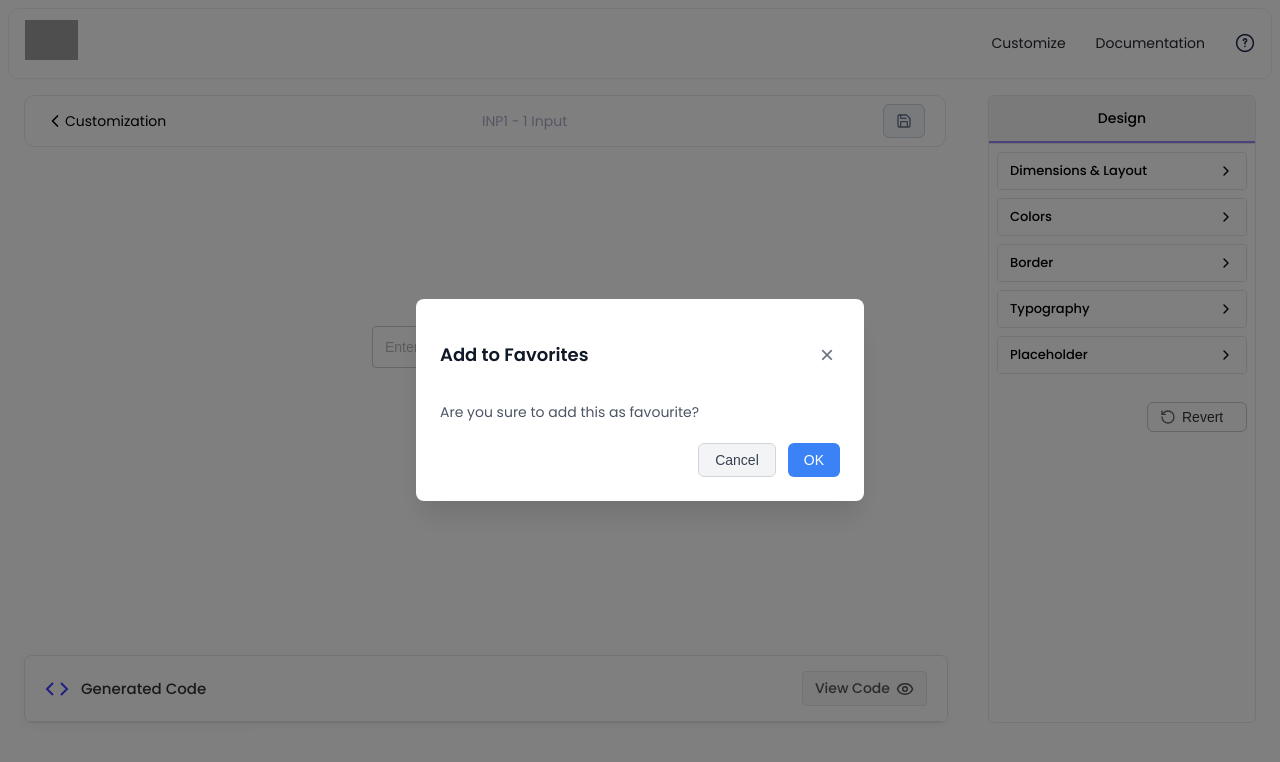
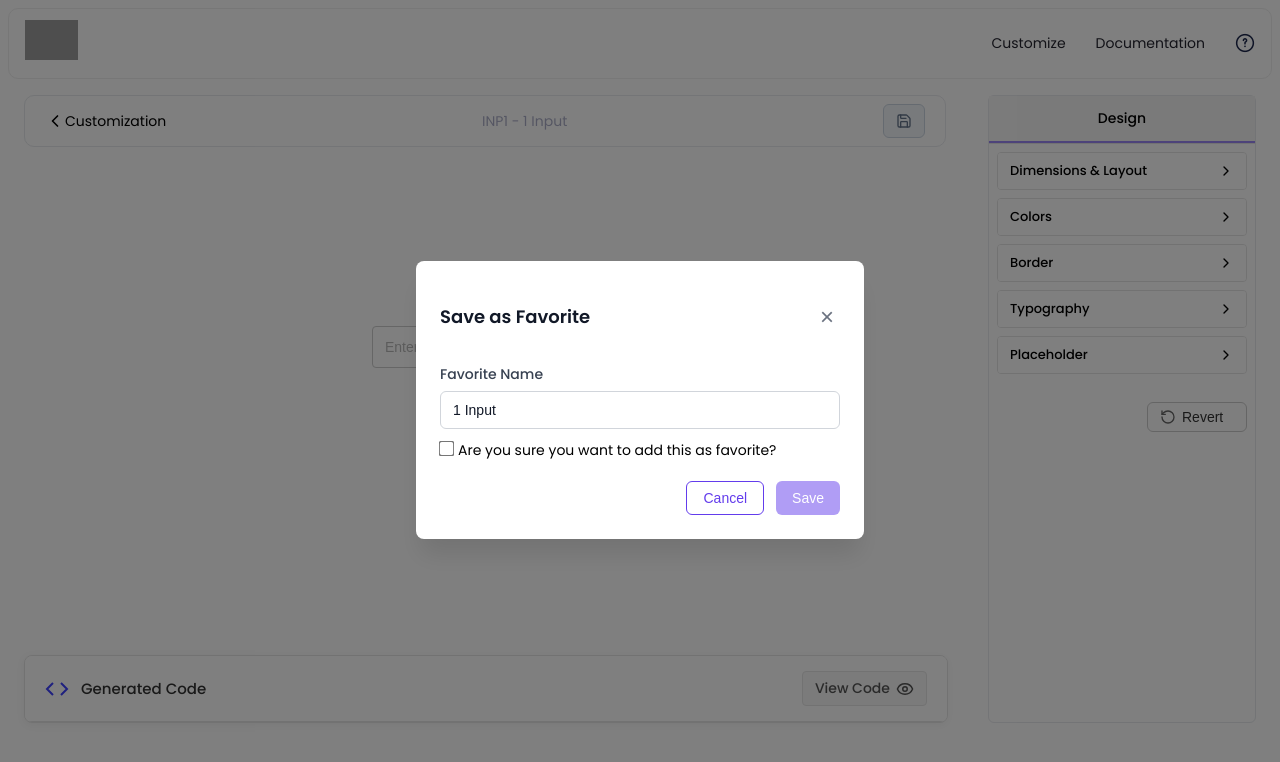
Before and after one commit to srimali12345/UI-Components-Library, a React app: page /customize-input/1 in a window 1280 px wide. Both pictures are taken after a click on the button 903 px from the left and 121 px from the top of the page. Shown: the top 762 px of the page. Built offline with nearby package versions, Linux system fonts and the light colour scheme; grey boxes are pictures that could not be loaded.

Commit message:
popup changes and nav menu active style changes

```diff
--- a/src/commonComponents/ConfirmationDialog.js
+++ b/src/commonComponents/ConfirmationDialog.js
@@ -30,7 +30,7 @@ const ConfirmationDialog = ({
           <button
             className="btn-save"
             onClick={onConfirm}
-            style={{ backgroundColor: "#ef4444" }}
+
           >
             {confirmText}
           </button>
--- a/src/commonComponents/FavouriteButton.js
+++ b/src/commonComponents/FavouriteButton.js
@@ -1,7 +1,7 @@
 import React, { useState, useEffect } from "react";
 import { Save } from "lucide-react";
 import { useFavorites } from "../contexts/FavouriteContext";
-import { useLocation, useNavigate } from "react-router-dom";
+import { useLocation } from "react-router-dom";
 
 const SaveAsFavorite = ({
   componentType,
@@ -16,19 +16,16 @@ const SaveAsFavorite = ({
   onSaveComplete,
 }) => {
   const location = useLocation();
-  const navigate = useNavigate();
   const [showModal, setShowModal] = useState(false);
-  const [showConfirmation, setShowConfirmation] = useState(false);
-  const [saveOption, setSaveOption] = useState(""); // 'save' or 'saveAsNew'
   const [favoriteName, setFavoriteName] = useState(customLabel || "");
+  const [confirmAdd, setConfirmAdd] = useState(false);
+  const [saveOption, setSaveOption] = useState("saveAsNew");
 
-  const { addFavorite, updateFavorite, isFavorite, getFavoriteById } =
-    useFavorites();
+  const { addFavorite, updateFavorite, isFavorite, getFavoriteById } = useFavorites();
 
   const fromFavorite = location.state?.fromFavorite;
   const favoriteId = location.state?.favoriteId;
   const existingFavorite = favoriteId ? getFavoriteById(favoriteId) : null;
-  const sourceActiveTab = location.state?.active || activeTabOnBack;
 
   const componentUniqueId = `${componentType}-${componentId}`;
   const isAlreadyFavorite = isFavorite(componentUniqueId);
@@ -36,7 +33,10 @@ const SaveAsFavorite = ({
   useEffect(() => {
     if (triggerOpen) {
       setShowModal(true);
-      setSaveOption(fromFavorite && existingFavorite ? "save" : "saveAsNew");
+      if (fromFavorite && existingFavorite) {
+        setSaveOption("save"); // default to update existing
+        setFavoriteName(existingFavorite.favoriteName);
+      }
     }
   }, [triggerOpen]);
 
@@ -44,9 +44,7 @@ const SaveAsFavorite = ({
     switch (componentType) {
       case "button":
         return {
-          html: `<button class="${componentId}-btn">${
-            currentTitle || "Button"
-          }</button>`,
+          html: `<button class="${componentId}-btn">${currentTitle || "Button"}</button>`,
           css: `/* CSS for ${componentId} button */`,
           scss: `/* SCSS for ${componentId} button */`,
         };
@@ -65,57 +63,29 @@ const SaveAsFavorite = ({
     }
   };
 
-  const handleSaveClick = () => {
-    if (fromFavorite && existingFavorite) {
-      setShowModal(true);
-    } else {
-      setShowConfirmation(true);
-    }
-  };
-
-  const handleConfirmSave = () => {
-    setShowConfirmation(false);
-    setSaveOption("saveAsNew");
-    setShowModal(true);
-  };
-
   const handleSave = () => {
     const savedCode = generateCodeForComponent();
 
     if (saveOption === "save" && existingFavorite) {
-      const updatedFavorite = {
+      const updated = {
         ...existingFavorite,
         savedStyles: currentStyles,
-        buttonText:
-          componentType === "button"
-            ? currentTitle
-            : existingFavorite.buttonText,
-        cardTitle:
-          componentType === "card" ? currentTitle : existingFavorite.cardTitle,
-        cardContent:
-          componentType === "card"
-            ? currentContent
-            : existingFavorite.cardContent,
-        savedCode: savedCode,
+        buttonText: componentType === "button" ? currentTitle : existingFavorite.buttonText,
+        cardTitle: componentType === "card" ? currentTitle : existingFavorite.cardTitle,
+        cardContent: componentType === "card" ? currentContent : existingFavorite.cardContent,
+        savedCode,
         updatedAt: new Date().toISOString(),
       };
 
-      updateFavorite(favoriteId, updatedFavorite);
-      setShowModal(false);
+      updateFavorite(favoriteId, updated);
       alert("Favorite updated successfully!");
-      onSaveComplete?.();
     } else {
-      if (!favoriteName.trim()) return;
+      if (!favoriteName.trim() || !confirmAdd) return;
 
-      const favoriteComponent = {
+      const newFavorite = {
         id: `${componentType}-${componentId}-${Date.now()}`,
         componentType: componentType.toUpperCase(),
-        type:
-          componentType === "button"
-            ? "Button"
-            : componentType === "card"
-            ? "Card"
-            : componentType,
+        type: componentType === "button" ? "Button" : "Card",
         subtype: componentId,
         favoriteName: favoriteName.trim(),
         buttonType: componentType === "button" ? componentId : undefined,
@@ -124,24 +94,26 @@ const SaveAsFavorite = ({
         cardTitle: componentType === "card" ? currentTitle : undefined,
         cardContent: componentType === "card" ? currentContent : undefined,
         savedStyles: currentStyles,
-        savedCode: savedCode,
+        savedCode,
         label: favoriteName.trim(),
         addedAt: new Date().toISOString(),
       };
 
-      addFavorite(favoriteComponent);
+      addFavorite(newFavorite);
+      alert("Component saved to favorites!");
+    }
+
     setShowModal(false);
     setFavoriteName("");
-      alert("Component saved to favorites!");
+    setConfirmAdd(false);
     onSaveComplete?.();
-    }
   };
 
   return (
     <>
       <button
         className="save-favorite-btn"
-        onClick={handleSaveClick}
+        onClick={() => setShowModal(true)}
         title={fromFavorite ? "Save changes" : "Save as favorite"}
       >
         <Save
@@ -151,41 +123,11 @@ const SaveAsFavorite = ({
         />
       </button>
 
-      {showConfirmation && (
-        <div className="modal-overlay-favourite">
-          <div className="modal-content">
-            <div className="modal-header">
-              <h3>Add to Favorites</h3>
-              <button
-                className="modal-close"
-                onClick={() => setShowConfirmation(false)}
-              >
-                ×
-              </button>
-            </div>
-            <div className="modal-body">
-              <p>Are you sure to add this as favourite?</p>
-            </div>
-            <div className="modal-footer">
-              <button
-                className="btn-cancel"
-                onClick={() => setShowConfirmation(false)}
-              >
-                Cancel
-              </button>
-              <button className="btn-save" onClick={handleConfirmSave}>
-                OK
-              </button>
-            </div>
-          </div>
-        </div>
-      )}
-
       {showModal && (
         <div className="modal-overlay-favourite">
           <div className="modal-content">
             <div className="modal-header">
-              <h3>{fromFavorite ? "Save Options" : "Save as Favorite"}</h3>
+              <h3>Save as Favorite</h3>
               <button
                 className="modal-close"
                 onClick={() => setShowModal(false)}
@@ -196,7 +138,6 @@ const SaveAsFavorite = ({
             <div className="modal-body">
               {fromFavorite && existingFavorite ? (
                 <div className="save-options">
-                  <div className="option-group">
                   <label className="option-label">
                     <input
                       type="radio"
@@ -209,22 +150,25 @@ const SaveAsFavorite = ({
                       Save - Update existing "{existingFavorite.favoriteName}"
                     </span>
                   </label>
-                  </div>
-                  <div className="option-group">
-                    <label className="option-label">
+                  <label className="option-label save-new">
                     <input
                       type="radio"
                       name="saveOption"
                       value="saveAsNew"
                       checked={saveOption === "saveAsNew"}
-                        onChange={(e) => setSaveOption(e.target.value)}
+                      onChange={(e) => {
+                        setSaveOption(e.target.value);
+                        setFavoriteName("");
+                        setConfirmAdd(false);
+                      }}
                     />
                     <span>Save as New - Create a new favorite</span>
                   </label>
                 </div>
+              ) : null}
 
-                  {saveOption === "saveAsNew" && (
-                    <div className="name-input-section">
+              {saveOption === "saveAsNew" || !fromFavorite ? (
+                <>
                   <label className="input-label">Favorite Name</label>
                   <input
                     type="text"
@@ -232,33 +176,23 @@ const SaveAsFavorite = ({
                     value={favoriteName}
                     onChange={(e) => setFavoriteName(e.target.value)}
                     placeholder={`Enter name for this ${componentType}`}
-                        onKeyDown={(e) => {
-                          if (e.key === "Enter") {
-                            handleSave();
-                          }
-                        }}
                   />
+                  <div className="radio-confirm-section">
+                    <label className="option-label">
+                      <input
+                      className="confirm-checkbox"
+                        type="checkbox"
+                        checked={confirmAdd}
+                        onChange={(e) => setConfirmAdd(e.target.checked)}
+                      />
+                      <span>Are you sure you want to add this as favorite?</span>
+                    </label>
                   </div>
-                  )}
+
+                </>
+              ) : null}
             </div>
-              ) : (
-                <div>
-                  <label className="input-label">Favorite Name</label>
-                  <input
-                    type="text"
-                    className="favorite-name-input"
-                    value={favoriteName}
-                    onChange={(e) => setFavoriteName(e.target.value)}
-                    placeholder={`Enter name for this ${componentType}`}
-                    onKeyDown={(e) => {
-                      if (e.key === "Enter") {
-                        handleSave();
-                      }
-                    }}
-                  />
-                </div>
-              )}
-            </div>
+
             <div className="modal-footer">
               <button
                 className="btn-cancel"
@@ -269,7 +203,11 @@ const SaveAsFavorite = ({
               <button
                 className="btn-save"
                 onClick={handleSave}
-                disabled={saveOption === "saveAsNew" && !favoriteName.trim()}
+                disabled={
+                  saveOption === "saveAsNew"
+                    ? !favoriteName.trim() || !confirmAdd
+                    : false
+                }
               >
                 {saveOption === "save" ? "Update" : "Save"}
               </button>
--- a/src/styles/pages/favourite.scss
+++ b/src/styles/pages/favourite.scss
@@ -416,21 +416,22 @@
 
       .btn-cancel {
         padding: 8px 16px;
-        background-color: #f3f4f6;
-        border: 1px solid #d1d5db;
+        background-color: #ffffff;
+        border: 1px solid #633cec;
         border-radius: 6px;
         font-size: 14px;
         cursor: pointer;
-        color: #374151;
+        color: #633cec;
 
         &:hover {
-          background-color: #e5e7eb;
+          background-color: #ffffff;
+          border: 1px solid #633cec;
         }
       }
 
       .btn-save {
         padding: 8px 16px;
-        background-color: #3b82f6;
+        background-color: rgba(99, 60, 236, 1);
         color: #ffffff;
         border: none;
         border-radius: 6px;
@@ -439,11 +440,11 @@
         transition: background-color 0.2s;
 
         &:hover:not(:disabled) {
-          background-color: #2563eb;
+          background-color: rgba(99, 60, 236, 1);
         }
 
         &:disabled {
-          background-color: #93c5fd;
+          background-color: rgba(99, 60, 236, 0.5);
           cursor: not-allowed;
         }
       }
@@ -497,3 +498,13 @@
 .component-title {
   margin: 0px !important;
 }
+.radio-confirm-section {
+  margin-top: 10px;
+}
+.save-new {
+  margin-bottom: 20px;
+}
+.confirm-checkbox {
+  margin-left: 0px !important;
+  margin-right: 5px;
+}
```
Also changed, not shown: src/components/Navbar.js (+20 -8 lines), src/styles/components/nav.scss (+5 -2 lines). Lines whose indentation alone changed are shown as unchanged.
